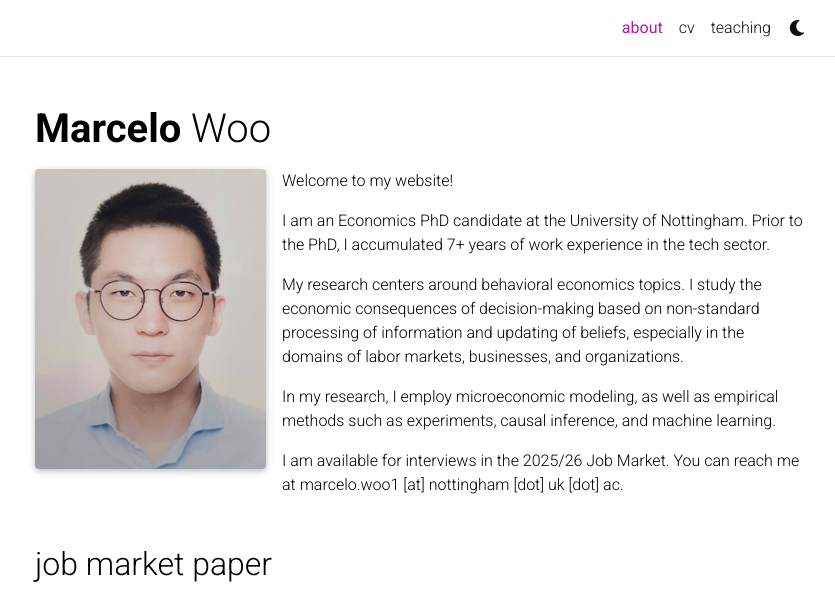
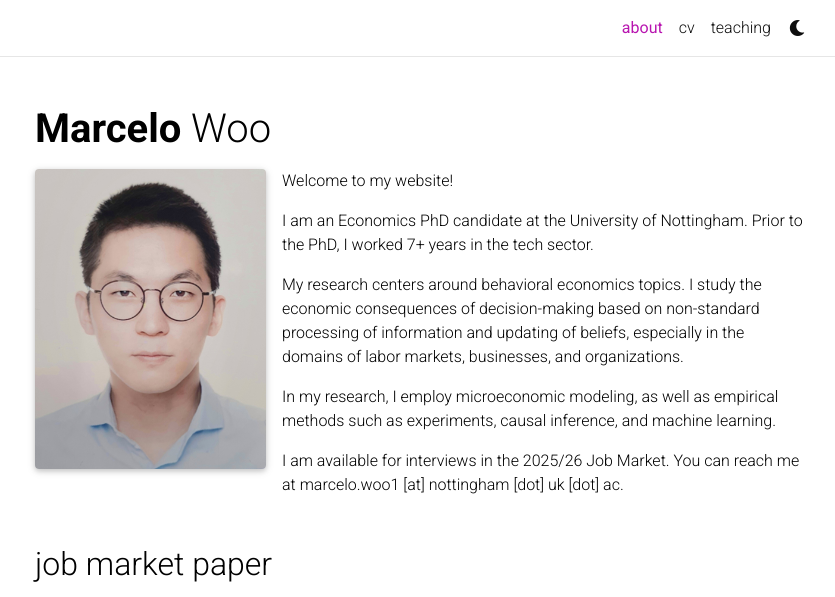
Before and after one commit to marcelowoo/marcelowoo.github.io, a Jekyll site: the page built from _pages/about.md, in a window 1280 px wide and 1142 px high, cut to the strip 0-597 px from the top of the window. Shown: the whole strip, without its empty margins (220-1055 px from the left). Built offline with Jekyll 4.4.1, drawn with Linux system fonts in a browser that asks for light colours; comment, search, counter and statistics services are not loaded; a style sheet for code colours, icons or effects is not loaded.

Commit message:
Revert wording of work experience in mini bio

```diff
--- a/_pages/about.md
+++ b/_pages/about.md
@@ -17,7 +17,7 @@ social: false  # includes social icons at the bottom of the page
 
 Welcome to my website!
 
-I am an Economics PhD candidate at the University of Nottingham. Prior to the PhD, I accumulated 7+ years of work experience in the tech sector.
+I am an Economics PhD candidate at the University of Nottingham. Prior to the PhD, I worked 7+ years in the tech sector.
 
 My research centers around behavioral economics topics. I study the economic consequences of decision-making based on non-standard processing of information and updating of beliefs, especially in the domains of labor markets, businesses, and organizations.
 
```
